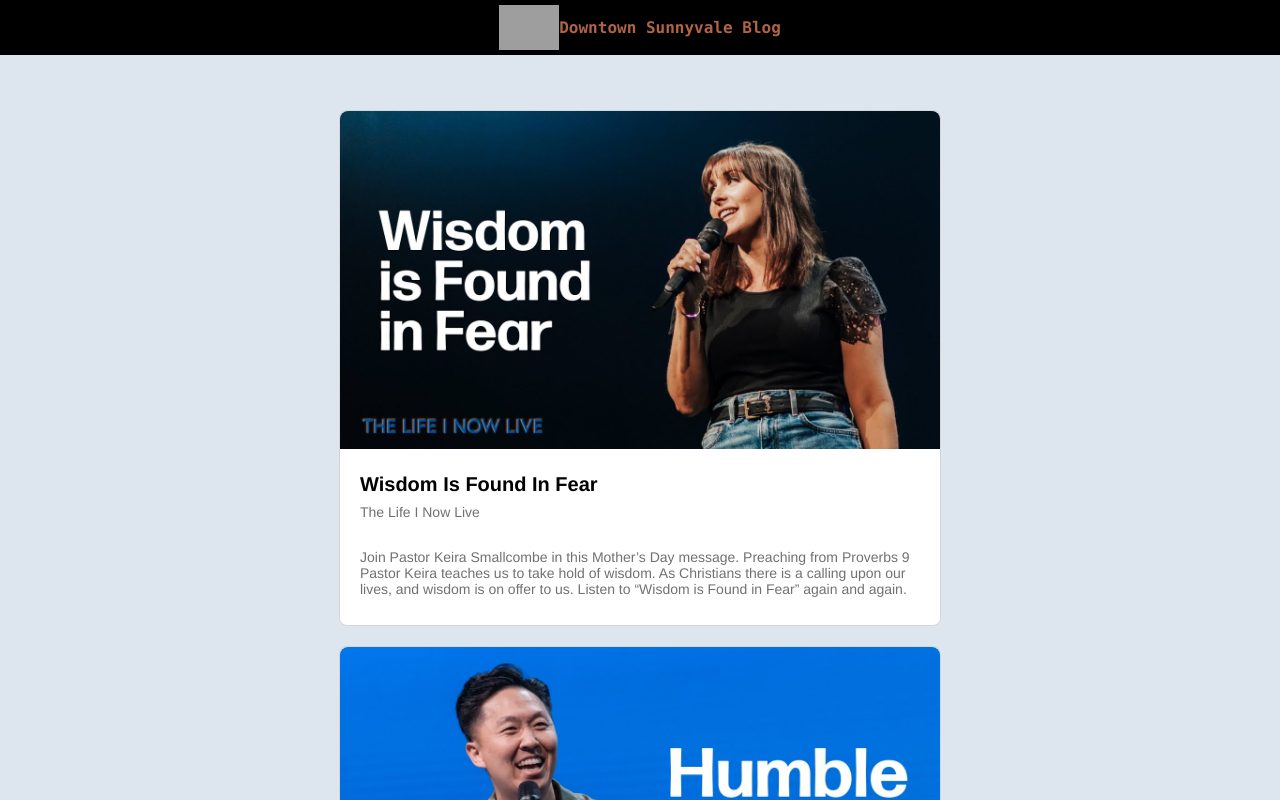
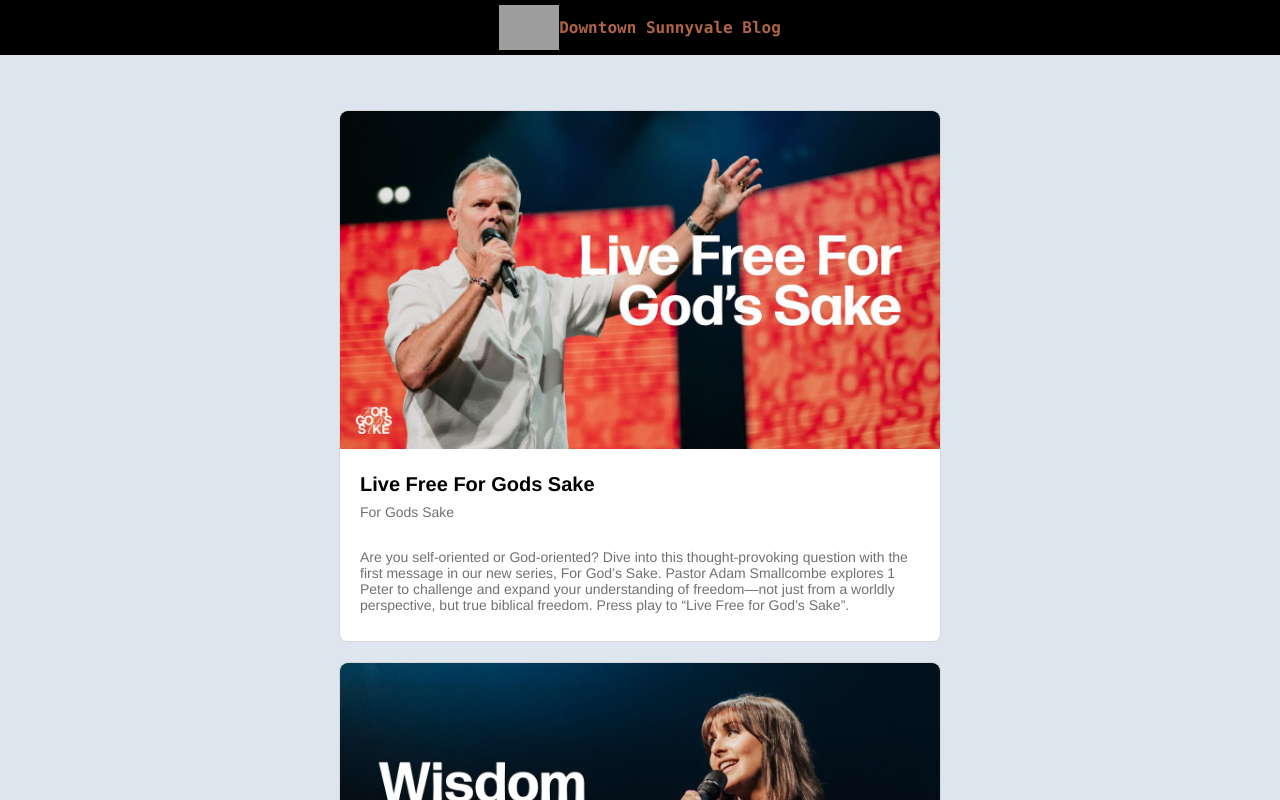
Before and after one commit to alejandrochang/viveblogmtv, a React (Create React App) app: page / in a window 1280 px wide. Shown: the top 800 px of the page. Built offline with nearby package versions, Linux system fonts and the light colour scheme; grey boxes are pictures that could not be loaded.

Commit message:
feat: for gods sake

```diff
--- a/src/data/postData.ts
+++ b/src/data/postData.ts
@@ -15,8 +15,40 @@ import JesusAintYourHomie from "../assets/jesusaintyourhomie.jpg";
 import NeverLetItRest from "../assets/neverletitrest.jpg";
 import HumbleBrag from "../assets/humblebrag.jpg";
 import WisdomIsFoundInFear from "../assets/wisdomisfoundinfear.jpg";
+import LiveFreeForGodsSake from "../assets/livefreeforgodssake.jpg";
 
 const PostData = [
+  {
+    id: "live-free-for-gods-sake",
+    title: "Live Free For Gods Sake",
+    content: 'Are you self-oriented or God-oriented? Dive into this thought-provoking question with the first message in our new series, For God’s Sake. Pastor Adam Smallcombe explores 1 Peter to challenge and expand your understanding of freedom—not just from a worldly perspective, but true biblical freedom. Press play to “Live Free for God’s Sake”.',
+    date: "2024-05-13",
+    src: "https://www.youtube.com/embed/NOn3W21dOQU?si=U5SR8mUXtLNeNSYU",
+    coverImg: LiveFreeForGodsSake,
+    series: "For Gods Sake",
+    scriptures: [
+      '1 Peter 2:11-17',
+      'Hebrews 11:6',
+      'John 14:15',
+      'Romans 8:8',
+      'Matthew 17:24-27',
+      'Galatians 5:1',
+      '1 Peter 2:16',
+      'Romans 6:15-22'
+    ],
+    notes: [
+      '1 Peter 2:11-17 - Live Free For God’s Sake. In this series Pastor Adam Smallcombe goes deep into the book of 1 Peter. In 1 Peter 2 we see Peter writing to the Christians who are scattered throughout the world. He is encouraging them to live a life that is holy and pleasing to the Lord. He is encouraging them to live a life that is set apart for the Lord.',
+      'From this verse we come to see that freedom without a purpose is completely wasted. Results in a wasted life. To do anything for anyone beyond your own benefit is not the norm. Even though were believers there is times where we put ourselves over the kingdom objectives.',
+      'Christianity cannot be about me or my emotions, even in worship! People have become complacent to living a life that checks off the boxes of being a christian without intentionality. When it is intentional we know that it is not about ourselves, but about the Lord, about his Kingdom and his plan for us here on earth. This is how youre able to bring heaven on earth, because heaven on earth is where Jesus is at. Through him we experience this!',
+      'We have to move from our own sake mentality to -> For Gods Sake mentality. When you begin the life of self sacrifice, you begin to experience the calling of God. A clear sign of maturity.',
+      'Peter in this scripture pushes this idea to submit yourselves to the Lord and even to others for Lords sake. The Lord gives us the power to submit, a sign of his love and freedom. But now with this freedom we have this choice, to submit, or not.',
+      'In Matthew 17 we see the story of Jesus paying the temple tax. Jesus was not required to pay the temple tax, but he did so to not cause offense. Because of this the Lord demonstrated how he was above the law. How he was not required, but his freedom did affect those around him, and how chosing to pay the tax was a righteous act.',
+      'A self-oriented walk with God it will only produce self-centered prayers. You should asses your prayer life to see if your Christianity is all about you. Christian maturity is a radical reordering of your life and the steps youre taking to please God. How do we please God if thats the case?',
+      'We know that Romans 8:8 says that those who are in the realm of the flesh cannot please God. We know that the Lord is looking for those who are willing to submit to him, to live a life that is pleasing to him in the Spirit. Walking in the Spirit is how were able to be pleasing to Him!',
+      'Christian feeedom is being free from the obligation that the flesh desires. We used to be slaves to sin, but through Christ we are free, co-heirs of the Kingdom of the Lord. Christian freedom is from myself, not for myself. Whatever we chose to obey we become slave too, so let set ourselves to righteous living.',
+      'We are either slaves to Christ or slaves to the world. There is no in-between! When you chose to be your own master, you will be bound by your desires which leads to condemnation. Since only Christ has conquered the world, chosing to be a slave to Christ, you will be free to live a life that is pleasing to the Lord. A life that is set apart for the Lord. A life that is holy and pleasing to the Lord. A life that is free for God’s sake.'
+    ],
+  },
   {
     id: "wisdom-is-found-in-fear",
     title: "Wisdom Is Found In Fear",
```
Also changed, not shown: src/assets/livefreeforgodssake.jpg (added).
